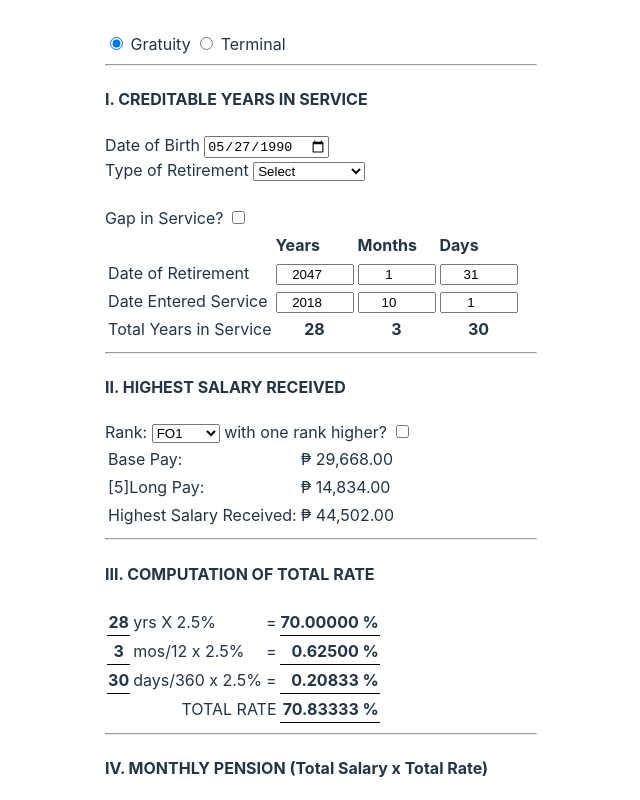
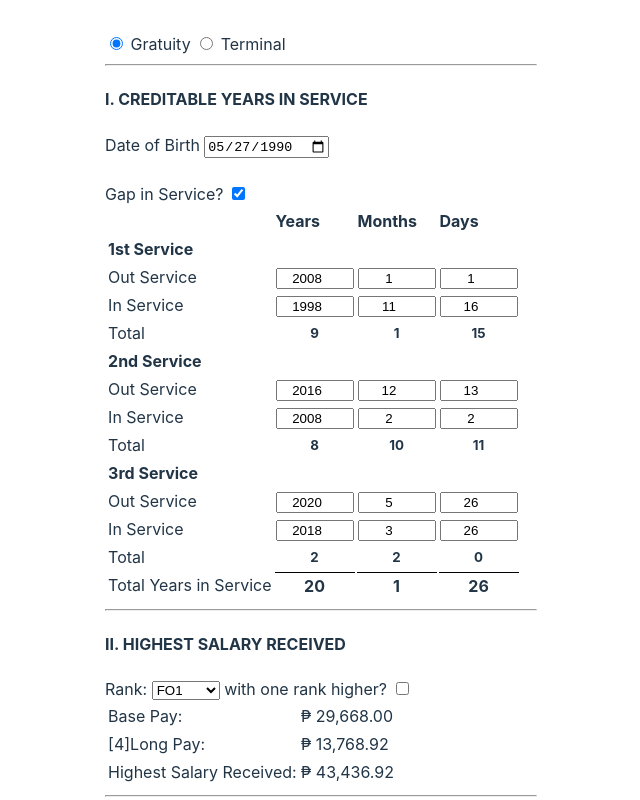
Before and after one commit to RubickTheGrandMagus/ClaimsCalculator, a Svelte app: page / in a window 1280 px wide. Shown: the top 800 px of the page, without its empty margins (319-959 px from the left). Built offline with nearby package versions, Linux system fonts and the light colour scheme.

Commit message:
Minor fix on calculations

```diff
--- a/src/App.svelte
+++ b/src/App.svelte
@@ -2,8 +2,8 @@
 	let claimType = "gratuity";
 
 	//Calculate years in service
-		let gapInSvc = false; let gapD = {gap1:{y1:1998,m1:11,d1:16,y2:2008,m2:1,d2:1},gap2:{y1:2008,m1:2,d1:2,y2:2016,m2:12,d2:13},gap3:{y1:2018,m1:3,d1:26,y2:2020,m2:5,d2:26}};
-		let dor = {y:2047,m:1,d:31}; let des = {y:2018,m:10,d:1}; let birth = '1990-05-27'; let retType = "";
+		let gapInSvc = true; let gapD = {gap1:{y1:1998,m1:11,d1:16,y2:2008,m2:1,d2:1},gap2:{y1:2008,m1:2,d1:2,y2:2016,m2:12,d2:13},gap3:{y1:2018,m1:3,d1:26,y2:2020,m2:5,d2:26}};
+		let dor = {y:0,m:0,d:0}; let des = {y:0,m:0,d:0}; let birth = '1990-05-27'; let retType = "";
 		const yearsInSvc =(a,b)=>{ //a is date entered; b is date retired
 			a = new Date(a); b = new Date(b);
 			let d1 = {yr:a.getFullYear(),mos:a.getMonth()+1,days:a.getDate()};
@@ -31,8 +31,8 @@
 			if(isNaN(d.years)) d = {years:0,months:0,days:0}
 
 			let sum = {y:0,m:{t:0,r:0},d:{t:0,r:0}};
-			sum.d.t = b.days + c.days + d.days; sum.d.r = (sum.d.t>30)? (sum.d.t%30):sum.d.t;
-			sum.m.t = b.months + c.months + d.months + Math.floor(sum.d.t/30); sum.m.r = (sum.m.t>12)? (sum.m.t%12):sum.m.t;
+			sum.d.t = b.days + c.days + d.days; sum.d.r = (sum.d.t>=30)? (sum.d.t%30):sum.d.t;
+			sum.m.t = b.months + c.months + d.months + Math.floor(sum.d.t/30); sum.m.r = (sum.m.t>=12)? (sum.m.t%12):sum.m.t;
 			sum.y = b.years + c.years + d.years + Math.floor(sum.m.t/12);
 
 			return {years:sum.y,months:sum.m.r,days:sum.d.r};
@@ -158,6 +158,9 @@ Gap in Service? <input type="checkbox" bind:checked={gapInSvc}>
 		<tr>
 			<td>In Service</td><td><input class="dateInputs" type="number" bind:value={gapD.gap1.y1}></td><td><input class="dateInputs" type="number" bind:value={gapD.gap1.m1}></td><td><input class="dateInputs" type="number" bind:value={gapD.gap1.d1}></td>
 		</tr>
+		<tr class="gapYearsTotal">
+			<td>Total</td><td>{yearsInSvc(`${gapD.gap1.y1}-${gapD.gap1.m1}-${gapD.gap1.d1}`,`${gapD.gap1.y2}-${gapD.gap1.m2}-${gapD.gap1.d2}`).years}</td><td>{yearsInSvc(`${gapD.gap1.y1}-${gapD.gap1.m1}-${gapD.gap1.d1}`,`${gapD.gap1.y2}-${gapD.gap1.m2}-${gapD.gap1.d2}`).months}</td><td>{yearsInSvc(`${gapD.gap1.y1}-${gapD.gap1.m1}-${gapD.gap1.d1}`,`${gapD.gap1.y2}-${gapD.gap1.m2}-${gapD.gap1.d2}`).days}</td>
+		</tr>
 		<tr>
 			<td style="font-weight:bold;" colspan="4">2nd Service</td>
 		</tr>
@@ -167,6 +170,9 @@ Gap in Service? <input type="checkbox" bind:checked={gapInSvc}>
 		<tr>
 			<td>In Service</td><td><input class="dateInputs" type="number" bind:value={gapD.gap2.y1}></td><td><input class="dateInputs" type="number" bind:value={gapD.gap2.m1}></td><td><input class="dateInputs" type="number" bind:value={gapD.gap2.d1}></td>
 		</tr>
+		<tr class="gapYearsTotal">
+			<td>Total</td><td>{yearsInSvc(`${gapD.gap2.y1}-${gapD.gap2.m1}-${gapD.gap2.d1}`,`${gapD.gap2.y2}-${gapD.gap2.m2}-${gapD.gap2.d2}`).years}</td><td>{yearsInSvc(`${gapD.gap2.y1}-${gapD.gap2.m1}-${gapD.gap2.d1}`,`${gapD.gap2.y2}-${gapD.gap2.m2}-${gapD.gap2.d2}`).months}</td><td>{yearsInSvc(`${gapD.gap2.y1}-${gapD.gap2.m1}-${gapD.gap2.d1}`,`${gapD.gap2.y2}-${gapD.gap2.m2}-${gapD.gap2.d2}`).days}</td>
+		</tr>
 		<tr>
 			<td style="font-weight:bold;" colspan="4">3rd Service</td>
 		</tr>
@@ -175,6 +181,9 @@ Gap in Service? <input type="checkbox" bind:checked={gapInSvc}>
 		</tr>
 		<tr>
 			<td>In Service</td><td><input class="dateInputs" type="number" bind:value={gapD.gap3.y1}></td><td><input class="dateInputs" type="number" bind:value={gapD.gap3.m1}></td><td><input class="dateInputs" type="number" bind:value={gapD.gap3.d1}></td>
+		</tr>
+		<tr class="gapYearsTotal">
+			<td>Total</td><td>{yearsInSvc(`${gapD.gap3.y1}-${gapD.gap3.m1}-${gapD.gap3.d1}`,`${gapD.gap3.y2}-${gapD.gap3.m2}-${gapD.gap3.d2}`).years}</td><td>{yearsInSvc(`${gapD.gap3.y1}-${gapD.gap3.m1}-${gapD.gap3.d1}`,`${gapD.gap3.y2}-${gapD.gap3.m2}-${gapD.gap3.d2}`).months}</td><td>{yearsInSvc(`${gapD.gap3.y1}-${gapD.gap3.m1}-${gapD.gap3.d1}`,`${gapD.gap3.y2}-${gapD.gap3.m2}-${gapD.gap3.d2}`).days}</td>
 		</tr>
 		<tr>
 			<td>Total Years in Service</td><td class="dateInputCell"><b>{gapinsvc.years}</b></td><td class="dateInputCell"><b>{gapinsvc.months}</b></td><td class="dateInputCell"><b>{gapinsvc.days}</b></td>
@@ -286,6 +295,7 @@ Rank:
 	}
 	.dateInputCell{
 		text-align:center;
+		border-top:1px solid black;
 	}
 	.leaveInputs{
 		width:100px;
@@ -297,4 +307,9 @@ Rank:
 	span{
 		font-size: x-small;
 	}
+	.gapYearsTotal td:not(:first-child){
+		text-align: center;
+		font-size: smaller;
+		font-weight: bold;
+	}
 </style>
```
